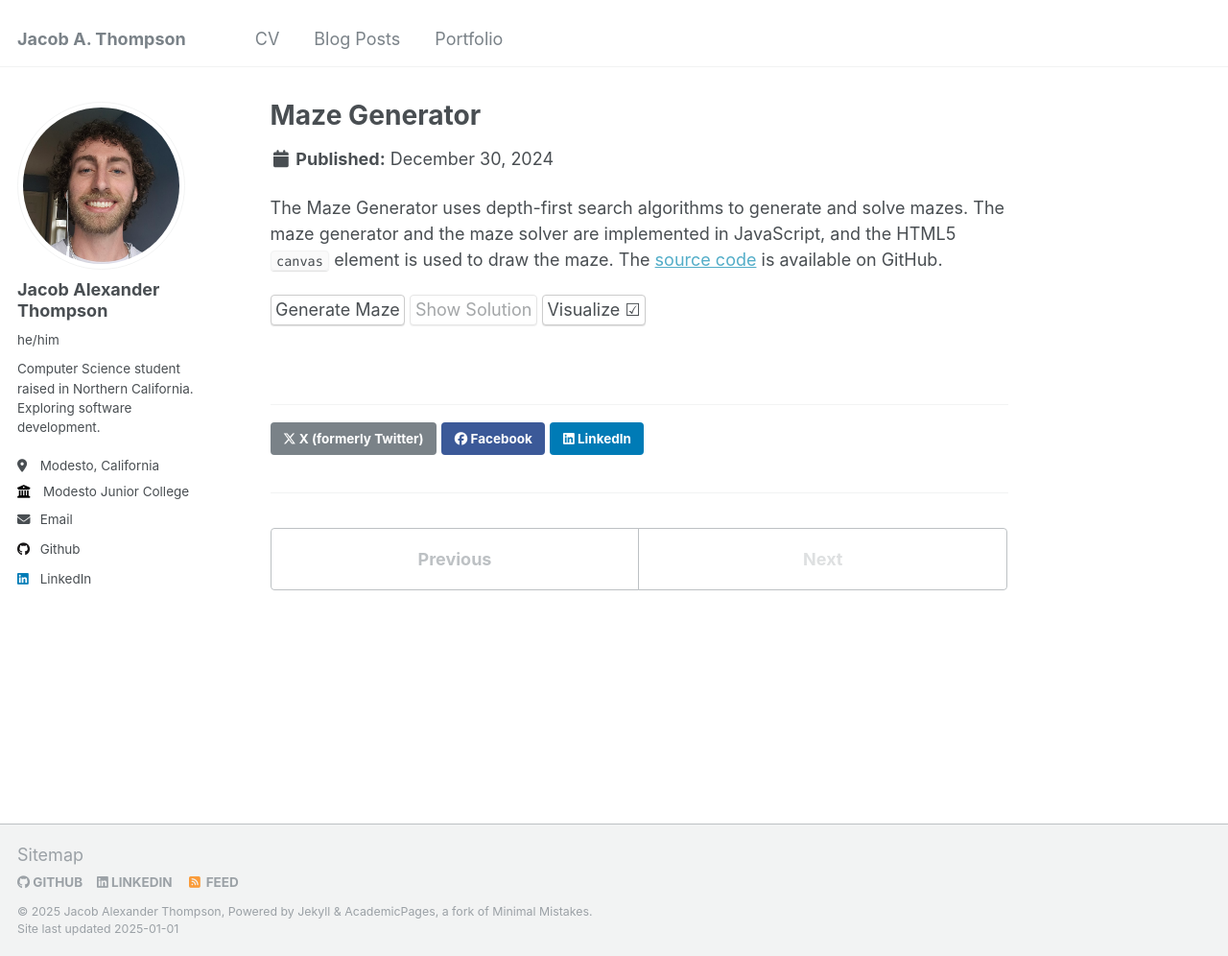
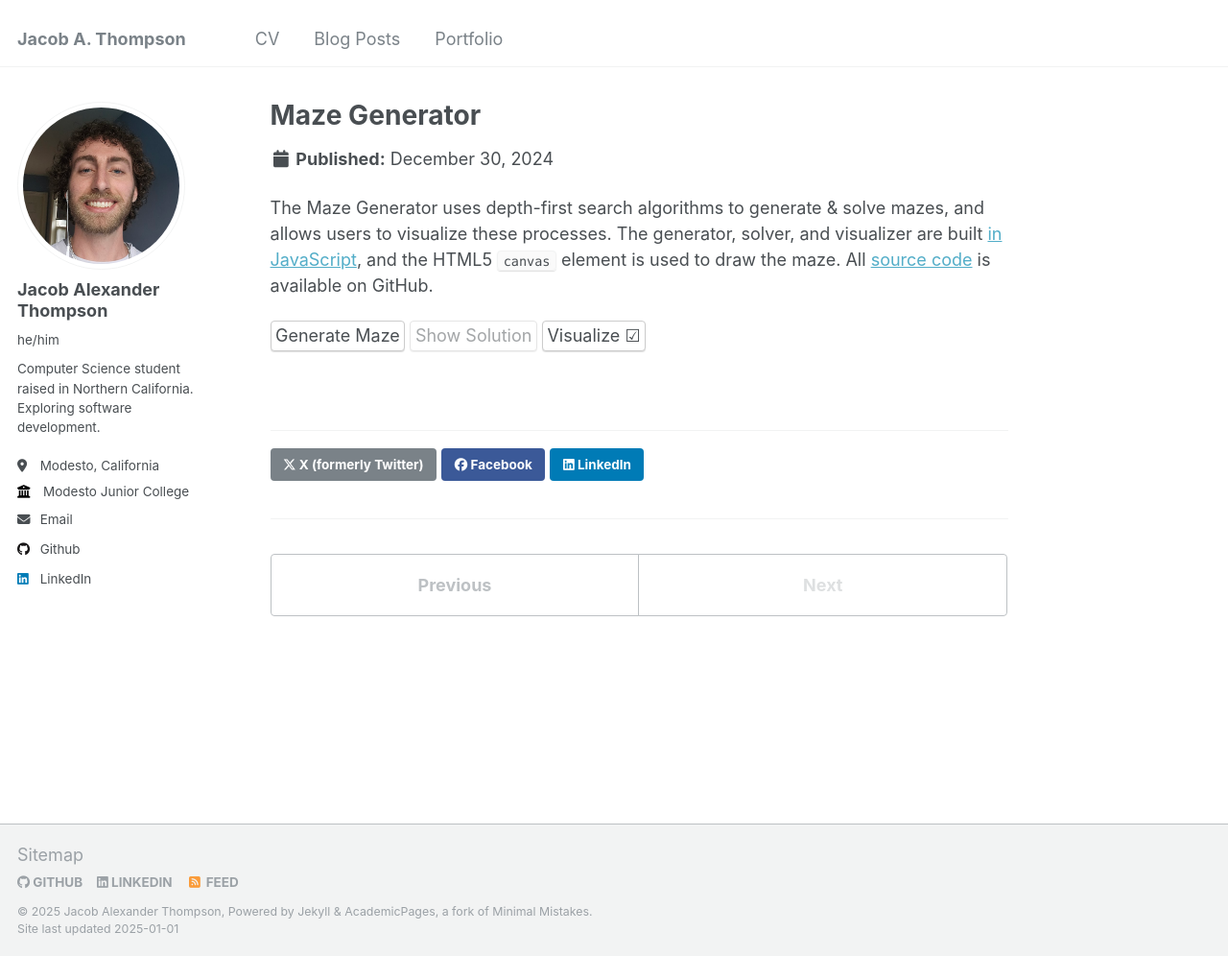
Before and after one commit to jacob-thompson/jacob-thompson.github.io, a Jekyll site: the page built from _portfolio/mazeGenerator.md, in a window 1280 px wide and 996 px high. Shown: the whole window at 96% size. Built offline with Jekyll 4.4.1, drawn with Linux system fonts in a browser that asks for light colours; some of the changed lines change nothing that is shown.

Commit message:
Squashed commit of the following:
commit d1bc9e11ed65a0aea7c8afd2e7934fd813f197bf
Author: Jacob Thompson <jacobalthompson@gmail.com>
Date:   Wed Jan 1 00:42:19 2025 -0800

    edit Maze Generator description

commit 15bc4055cca46b601a10d2c121e95533986a038b
Author: Jacob Thompson <jacobalthompson@gmail.com>
Date:   Wed Jan 1 00:40:43 2025 -0800

    properly define constants

commit f00c63dac66a027ad5c6ff86ba7039c457bbe628
Author: Jacob Thompson <jacobalthompson@gmail.com>
Date:   Wed Jan 1 00:29:14 2025 -0800

    update Maze Generator description

commit c4c52eb7ee810dd5f9c3892c198a93bf66a4a1c8
Author: Jacob Thompson <jacobalthompson@gmail.com>
Date:   Wed Jan 1 00:19:02 2025 -0800

    visualize maze solution

commit d272d18e3fb1d0954b936d94ff45e6e6a3ba9e33
Author: Jacob Thompson <jacobalthompson@gmail.com>
Date:   Tue Dec 31 23:03:06 2024 -0800

    maze generation visualization

commit 0284a10b36e26508eb3e85d07114077d1e91fd98
Author: Jacob Thompson <jacobalthompson@gmail.com>
Date:   Tue Dec 31 21:50:49 2024 -0800

    fix incorrect label

commit 3de2fab00e2d2b976a1b303a20394802c64e7535
Author: Jacob Thompson <jacobalthompson@gmail.com>
Date:   Tue Dec 31 20:54:30 2024 -0800

    always display solution button

```diff
--- a/_portfolio/mazeGenerator.md
+++ b/_portfolio/mazeGenerator.md
@@ -12,7 +12,7 @@
   - /maze.html
 ---
 
-The Maze Generator uses depth-first search algorithms to generate and solve mazes. The maze generator and the maze solver are implemented in JavaScript, and the HTML5 `canvas` element is used to draw the maze. The [source code](https://github.com/jacob-thompson/jacob-thompson.github.io) is available on GitHub.
+The Maze Generator uses depth-first search algorithms to generate & solve mazes, and allows users to visualize these processes. The generator, solver, and visualizer are built [in JavaScript](/assets/js/mazeGenerator.js), and the HTML5 `canvas` element is used to draw the maze. All [source code](https://github.com/jacob-thompson/jacob-thompson.github.io) is available on GitHub.
 
 <div container class="app">
     <div style="padding-bottom:10px" class="buttons">
--- a/assets/js/mazeGenerator.js
+++ b/assets/js/mazeGenerator.js
@@ -7,8 +7,8 @@
 var visualize = true;
 var drawing = false;
 
-var canvas = document.createElement("canvas");
-var contentWrap = document.getElementsByClassName("page__content")[0];
+const canvas = document.createElement("canvas");
+const contentWrap = document.getElementsByClassName("page__content")[0];
 canvas.id = "mazeCanvas";
 canvas.style.border = "1px solid #000000";
 
@@ -19,7 +19,7 @@
 function drawMaze()
 {
     if (!drawn) {
-        var body = document.getElementsByClassName("app")[0];
+        const body = document.getElementsByClassName("app")[0];
         canvas.width = canvas.height = contentWrap.clientWidth;
         body.appendChild(canvas);
 
@@ -41,7 +41,7 @@
         document.getElementById("solveButton").disabled = true;
     }
 
-    var context = canvas.getContext("2d");
+    const context = canvas.getContext("2d");
     context.reset();
 
     var cellWidth = canvas.width / maze.width;
@@ -51,9 +51,9 @@
 
     for (var i = 0; i < maze.width; i++) {
         for (var j = 0; j < maze.height; j++) {
-            var node = maze.grid[i][j];
-            var x = i * cellWidth;
-            var y = j * cellHeight;
+            const node = maze.grid[i][j];
+            const x = i * cellWidth;
+            const y = j * cellHeight;
 
             if (node.walls[0]) {
                 context.beginPath();
@@ -133,7 +133,7 @@
             neighbors.push(maze.grid[currentCell.x][currentCell.y + 1]);
 
         if (neighbors.length > 0) {
-            var randomNeighbor = neighbors[Math.floor(Math.random() * neighbors.length)];
+            const randomNeighbor = neighbors[Math.floor(Math.random() * neighbors.length)];
 
             if (randomNeighbor.x < currentCell.x) {
                 currentCell.walls[3] = false;
@@ -172,16 +172,38 @@
     console.log("Maze generated.");
 }
 
-function solveMaze()
+function drawSolution(path)
 {
-    if (!solved)
-        console.log("Solving maze...");
-
-    var canvas = document.getElementById("mazeCanvas");
-    var context = canvas.getContext("2d");
+    const canvas = document.getElementById("mazeCanvas");
+    const context = canvas.getContext("2d");
 
     var cellWidth = canvas.width / maze.width;
     var cellHeight = canvas.height / maze.height;
+
+    context.strokeStyle = "green";
+    context.lineWidth = 2;
+    context.beginPath();
+    context.moveTo(cellWidth / 2, cellHeight / 2);
+
+    for (var i = 0; i < path.length; i++) {
+        const x = path[i].x * cellWidth + cellWidth / 2;
+        const y = path[i].y * cellHeight + cellHeight / 2;
+        context.lineTo(x, y);
+    }
+
+    context.stroke();
+}
+
+async function solveMaze()
+{
+    if (drawing)
+        return;
+
+    if (visualize)
+        drawing = true
+
+    if (!solved)
+        console.log("Solving maze...");
 
     try {
         for (var i = 0; i < maze.width; i++)
@@ -231,28 +253,26 @@
             path.push(nextCell);
             currentCell = nextCell;
         }
+
+        if (visualize && !solved) {
+            drawMaze();
+            drawSolution(path);
+            await sleep(1);
+        }
     }
 
-    var button = document.getElementById("solveButton");
-    context.strokeStyle = "green";
-    context.lineWidth = 2;
-    context.beginPath();
-    context.moveTo(cellWidth / 2, cellHeight / 2);
+    drawing = false;
 
-    for (var i = 0; i < path.length; i++) {
-        var x = path[i].x * cellWidth + cellWidth / 2;
-        var y = path[i].y * cellHeight + cellHeight / 2;
-        context.lineTo(x, y);
-    }
-
+    const button = document.getElementById("solveButton");
     if (!solved) {
-        context.stroke();
         solved = true;
+        drawMaze();
+        drawSolution(path);
         button.value = "Hide Solution";
         console.log("Maze solved.");
     } else {
+        solved = false;
         drawMaze();
-        solved = false;
         button.value = "Show Solution";
         console.log("Maze solution hidden.");
     }
@@ -261,7 +281,7 @@
 function toggleVisualizer()
 {
     visualize = !visualize;
-    var button = document.getElementById("visualizeButton");
+    const button = document.getElementById("visualizeButton");
     if (visualize) {
         button.value = "Visualize ☑";
         console.log("Visualizer enabled.");
```
